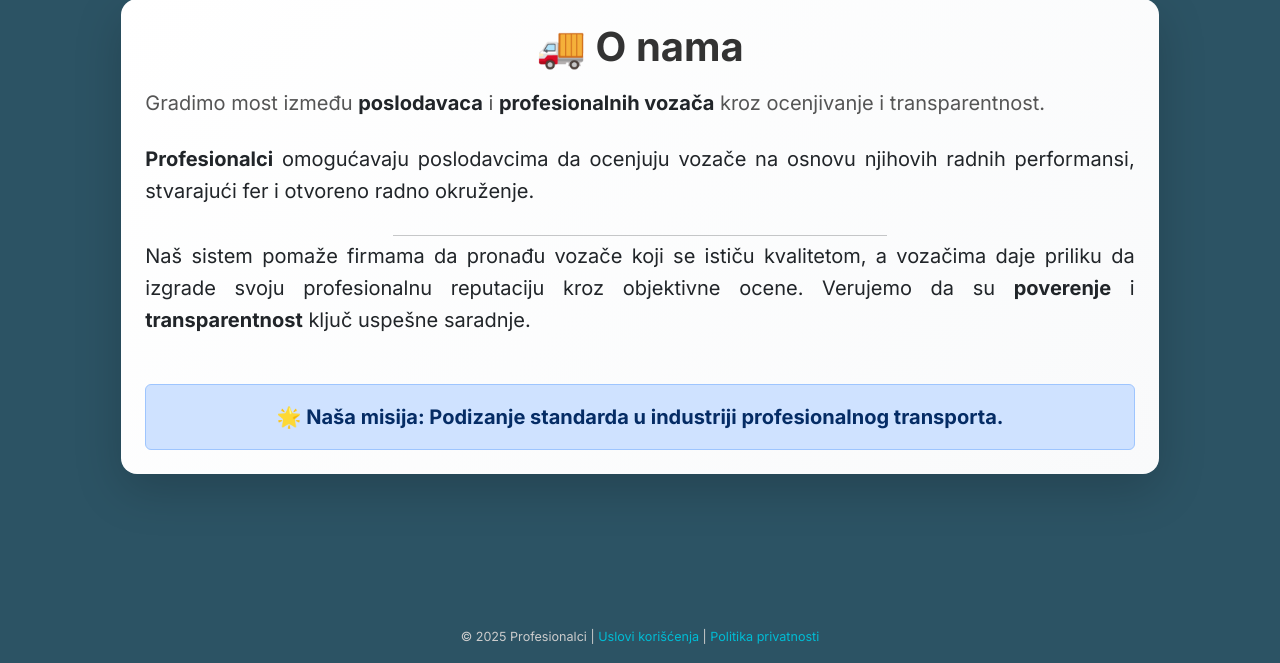
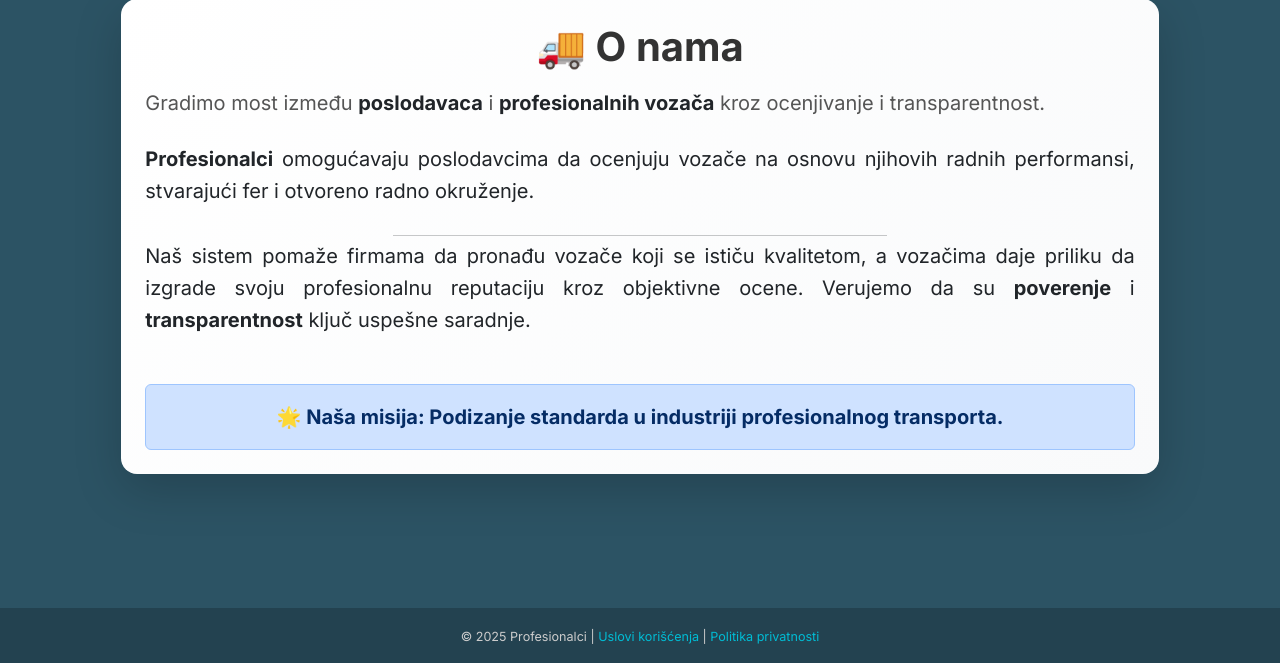
Before and after one commit to ivan1408993/profesionalci-app, a Flask app: page /about in a window 1280 px wide. Shown: the part 137-800 px from the top of the page. Run offline with Flask 3, Linux system fonts and the light colour scheme; some libraries are stand-ins or nearby versions.

Commit message:
style.css i base.html popravljeni - test 2

```diff
--- a/app/static/css/style.css
+++ b/app/static/css/style.css
@@ -27,6 +27,8 @@
 html, body {
     margin: 0;
     padding: 0;
+    overflow-x: hidden;
+    position: sticky;
 }
 
 body {
@@ -55,6 +57,7 @@ footer {
     padding: 1rem 0;
     margin: 0;
     text-align: center;
+    background-color: rgba(0,0,0,0.2);
 }
 
 /* Прелази за card, form-control, btn, a */
```
